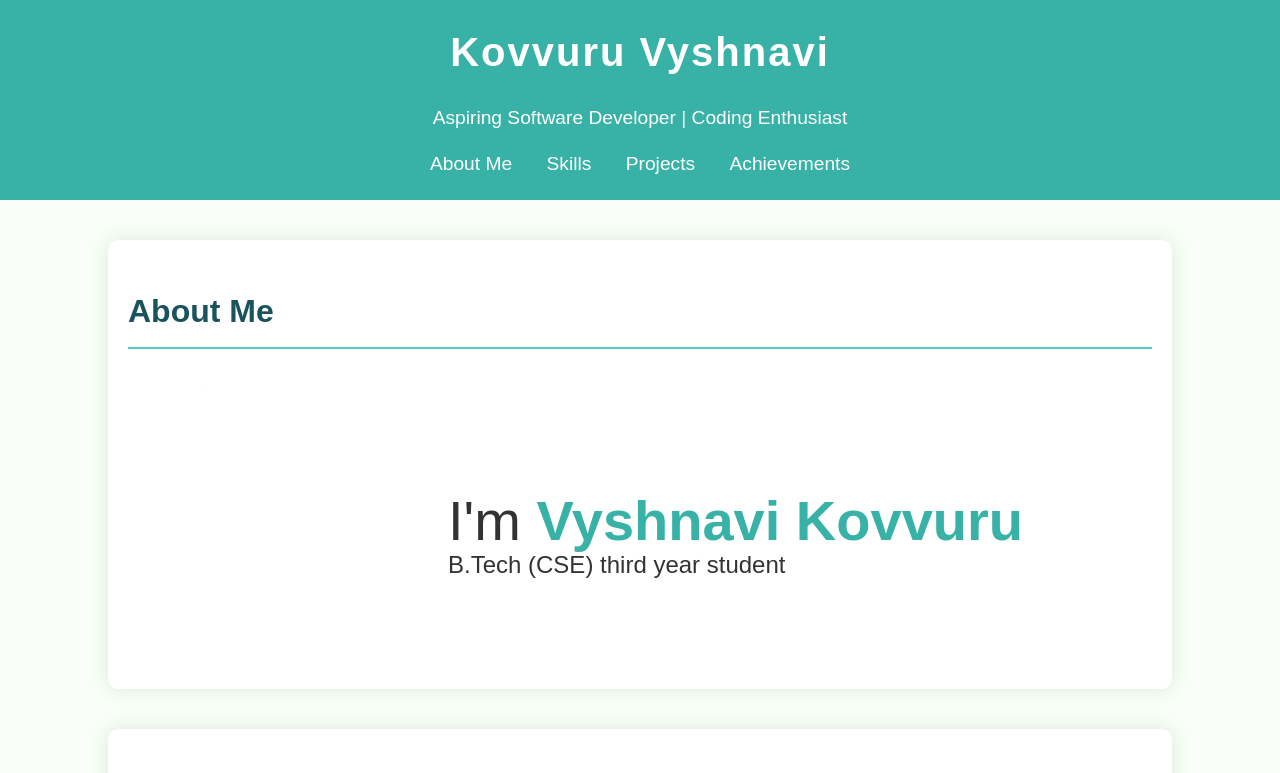
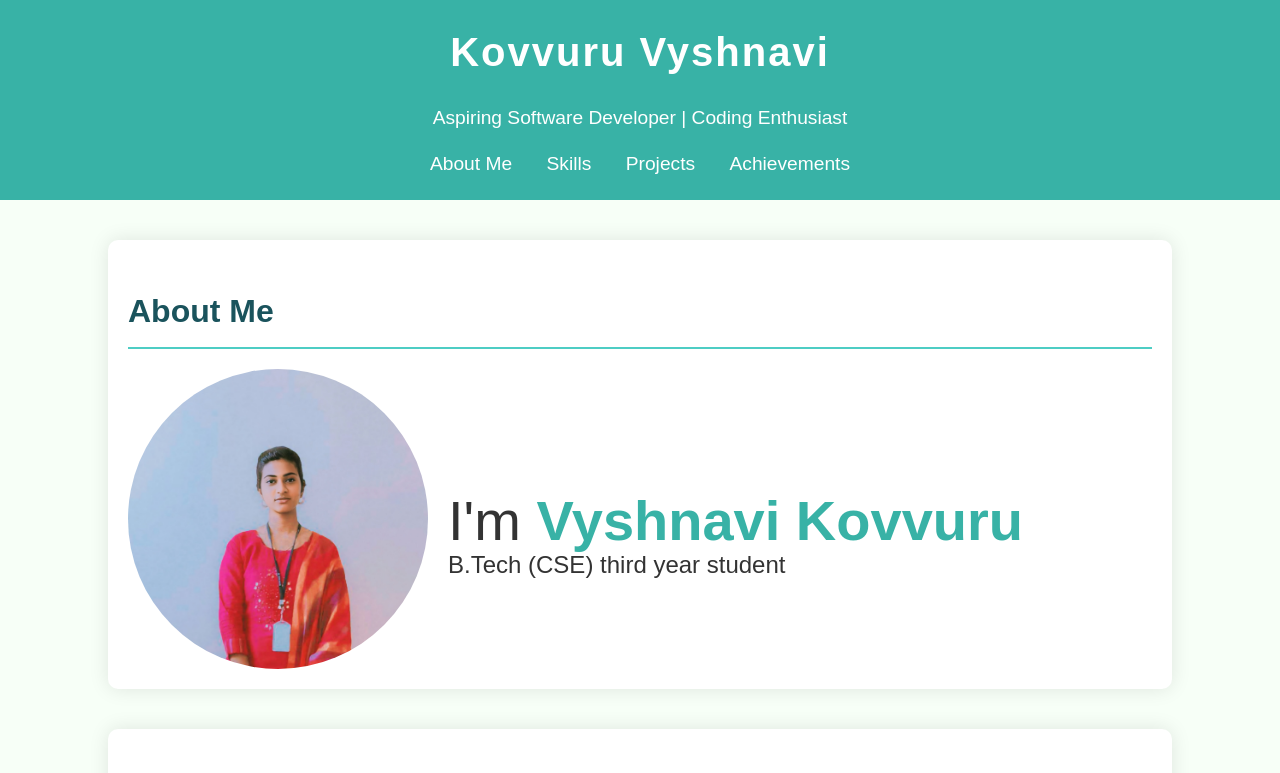
Before and after one commit to vyshnavikovvuru/myportfolio, a plain HTML site: page index.html in a window 1280 px wide. Shown: the top 773 px of the page. Drawn offline with Linux system fonts and the light colour scheme.

Commit message:
Update index.html

```diff
--- a/index.html
+++ b/index.html
@@ -22,7 +22,7 @@
     <section id="about" class="section">
         <h2>About Me</h2>
         <div class="about-container">
-            <img src="C:\Users\Vyshnavi\Downloads\1729395851161.jpg" alt="Vyshnavi" class="profile-image">
+            <img src="https://raw.githubusercontent.com/vyshnavikovvuru/myportfolio/main/IMG_20241020_092113.jpg" alt="Vyshnavi" class="profile-image">
             <div class="about-text">
                 <p id="self">I'm <strong id="selfd">Vyshnavi Kovvuru</strong></p>
                 <p id="student-info">B.Tech (CSE) third year student</p>
```
